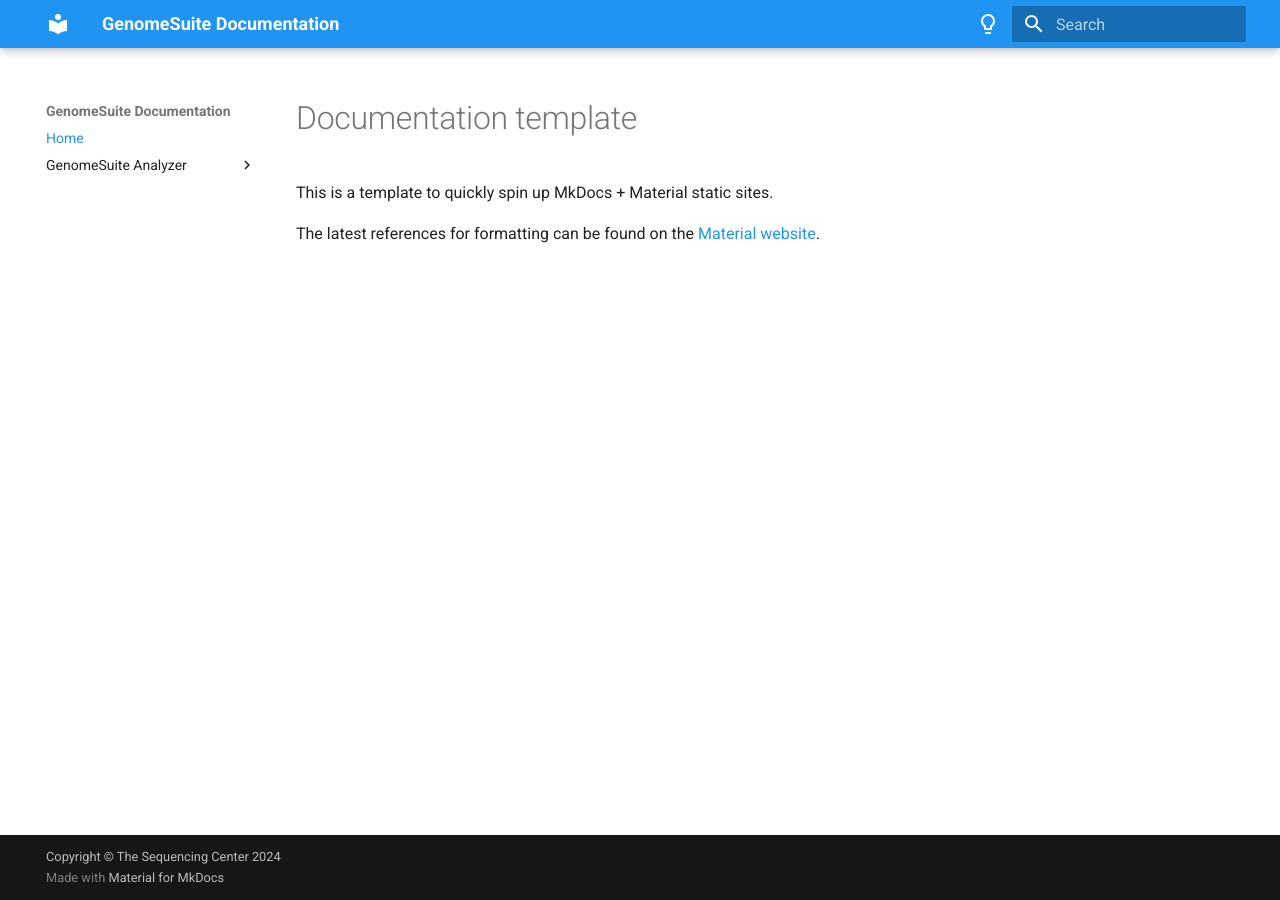
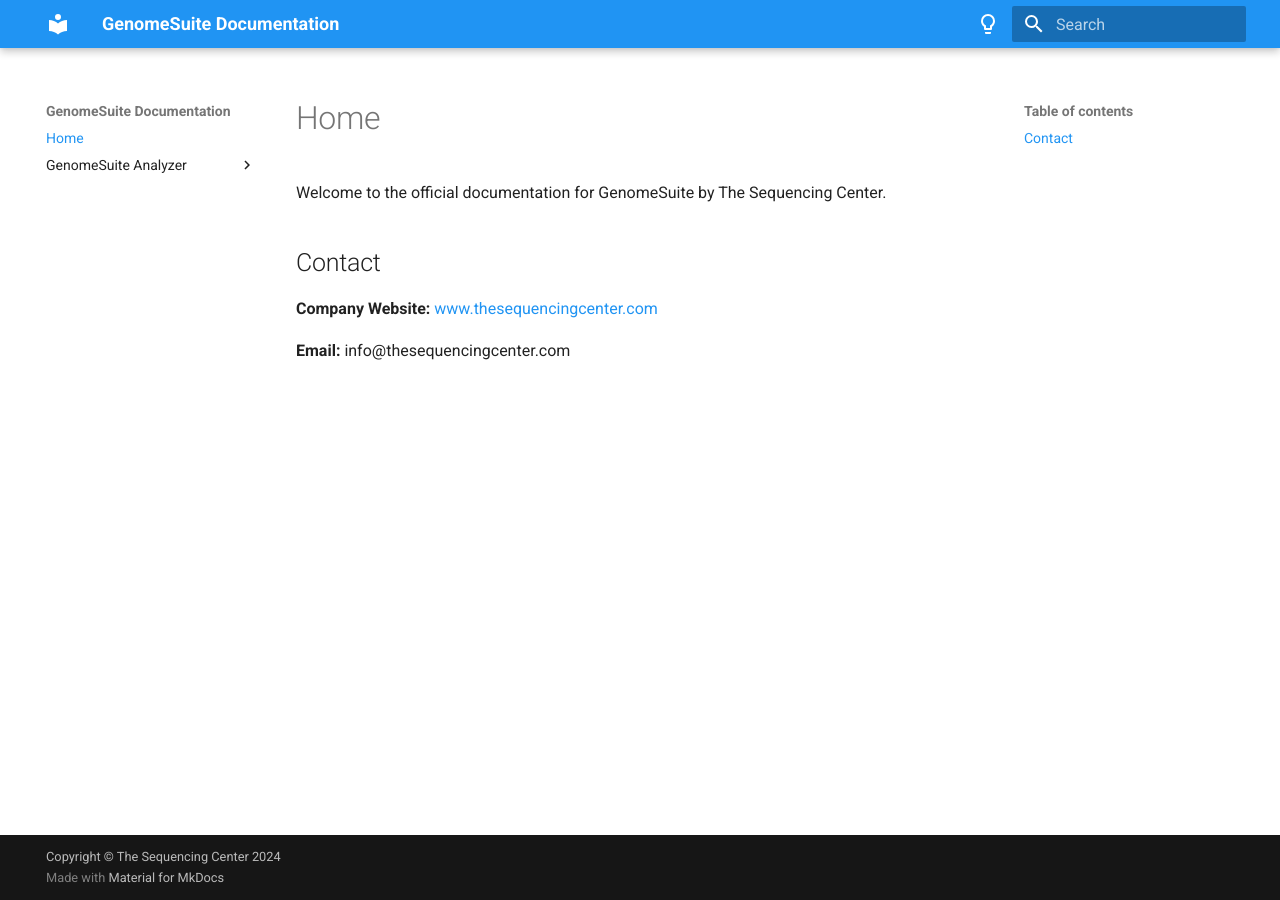
Before and after one commit to The-Sequencing-Center/GenomeSuite-Docs, an MkDocs documentation site: the page built from docs/README.md, in a window 1280 px wide. Built offline with MkDocs 1.6.1 and Material for MkDocs 9.7.7, drawn with Linux system fonts in a browser that asks for light colours.

Commit message:
Update README

```diff
--- a/docs/README.md
+++ b/docs/README.md
@@ -1,5 +1,7 @@
-# Documentation template
+Welcome to the official documentation for GenomeSuite by The Sequencing Center.
 
-This is a template to quickly spin up MkDocs + Material static sites.
+## Contact
 
-The latest references for formatting can be found on the [Material website](https://squidfunk.github.io/mkdocs-material/).
+**Company Website:** [www.thesequencingcenter.com](thesequencingcenter.com)
+
+**Email:** info@thesequencingcenter.com
```
